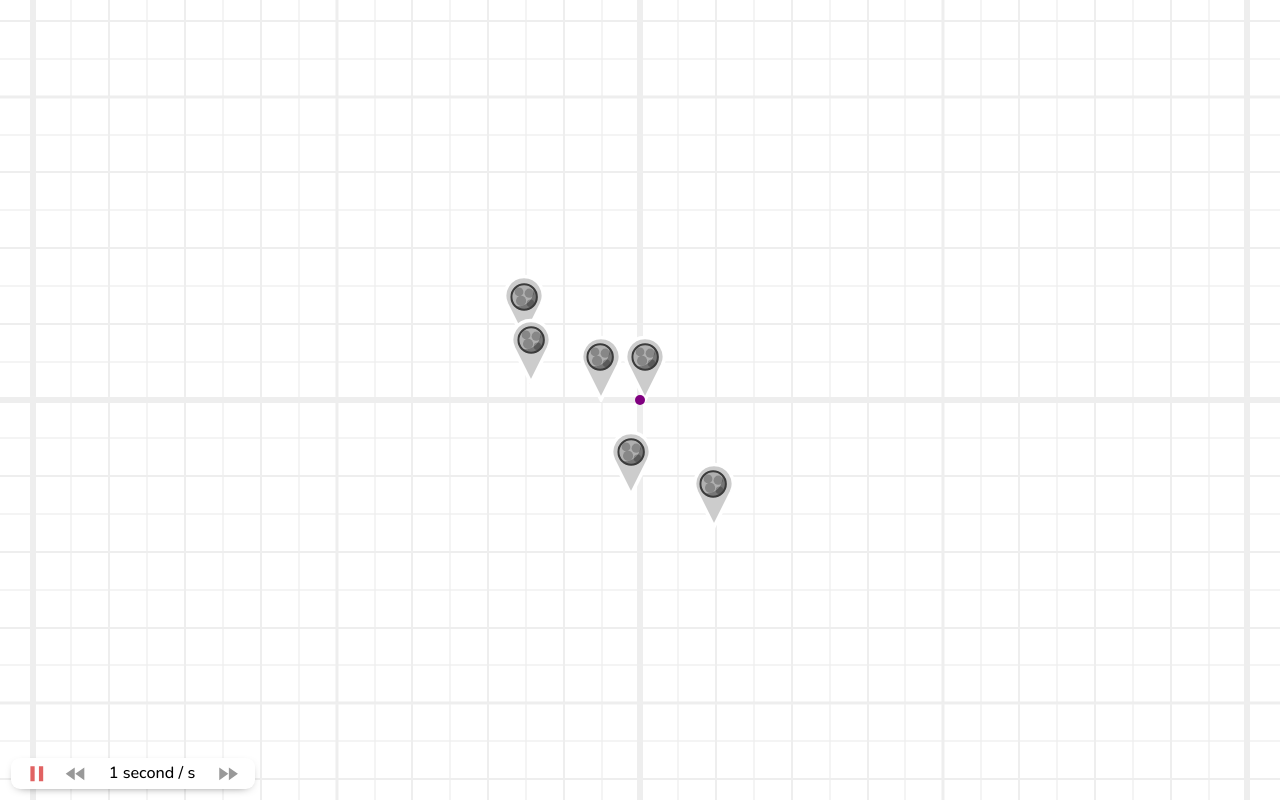
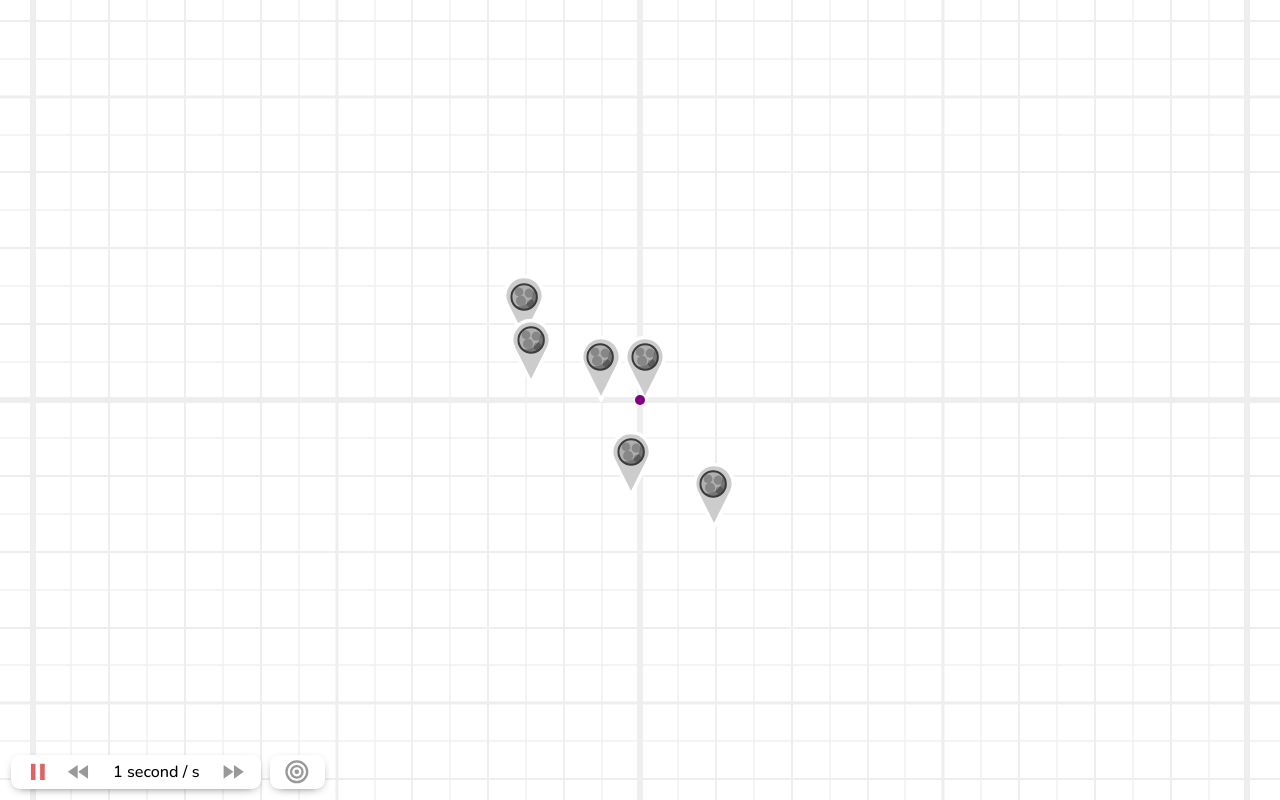
Before and after one commit to dirckvdende/gravity-sim, a Vue app: page / in a window 1280 px wide. Built offline with nearby package versions, Linux system fonts and the light colour scheme.

Commit message:
Cleaned up bottom menu code

```diff
--- a/src/App.vue
+++ b/src/App.vue
@@ -1,13 +1,13 @@
 <script setup lang="ts">
     import Map from './map/Map.vue';
-    import SpeedMenu from './menus/speedmenu/SpeedMenu.vue';
     import { useGravitySim } from './sim/sim';
     import Vector2 from './util/Vector2';
     import { computed, ref, useTemplateRef, watch } from 'vue';
+    import BottomSettings from './menus/BottomSettings.vue';
 
-    const speedMenu = useTemplateRef("speed-menu")
+    const bottomSettings = useTemplateRef("bottom-settings")
     const options = computed(() => ({
-        speed: speedMenu.value?.speed ?? 0,
+        speed: bottomSettings.value?.speed ?? 0,
     }))
 
     const { objects, centerOfMass } = useGravitySim(options)
@@ -102,7 +102,7 @@
 
 <template>
     <Map :icons="icons" :paths="history" :dots="[centerOfMass]" />
-    <SpeedMenu ref="speed-menu" />
+    <BottomSettings ref="bottom-settings" />
 </template>
 
 <style lang="scss" module>
--- a/src/menus/speedmenu/SpeedMenu.vue
+++ b/src/menus/BottomSettings.vue
@@ -1,8 +1,11 @@
 <script lang="ts" setup>
-    import { mdiFastForward, mdiRewind, mdiPause, mdiPlay } from '@mdi/js';
-    import SVGIcon from '../SVGIcon.vue';
+    import { mdiFastForward, mdiRewind, mdiPause, mdiPlay, mdiBullseye } from '@mdi/js';
     import { computed, ref } from 'vue';
-    import { useKeyEvent } from '../keyEvent';
+    import { useKeyEvent } from '../util/keyEvent';
+    import MenuSection from './templates/MenuSection.vue';
+    import MenuButton from './templates/MenuButton.vue';
+    import MenuText from './templates/MenuText.vue';
+    import BottomMenu from './templates/BottomMenu.vue';
 
     type Mode = {
         name: string,
@@ -55,19 +58,27 @@
 </script>
 
 <template>
-    <div :class="$style.menu">
-        <button :class="[$style['speed-button'], $style['pause-button'], {
-        [$style.paused]: paused }]" @click="pause">
-            <SVGIcon :path="paused ? mdiPlay : mdiPause" :class="$style.icon" />
-        </button>
-        <button :class="$style['speed-button']" @click="slowDown">
-            <SVGIcon :path="mdiRewind" :class="$style.icon" />
-        </button>
-        <div :class="$style['speed-text']">{{ name }}</div>
-        <button :class="$style['speed-button']" @click="speedUp">
-            <SVGIcon :path="mdiFastForward" :class="$style.icon" />
-        </button>
-    </div>
+    <BottomMenu>
+        <MenuSection>
+            <MenuButton
+                :icon="paused ? mdiPlay : mdiPause"
+                @click="pause"
+                :style="{
+                    '--icon-color': paused ? '#6b8edf' : '#e16262',
+                }" />
+            <MenuButton
+                :icon="mdiRewind"
+                @click="slowDown" />
+            <MenuText>{{ name }}</MenuText>
+            <MenuButton
+                :icon="mdiFastForward"
+                @click="speedUp" />
+        </MenuSection>
+        <MenuSection>
+            <MenuButton
+                :icon="mdiBullseye" />
+        </MenuSection>
+    </BottomMenu>
 </template>
 
 <style lang="scss" module>
--- /dev/null
+++ b/src/menus/templates/BottomMenu.vue
@@ -0,0 +1,55 @@
+<template>
+    <div :class="$style.menu">
+        <slot />
+    </div>
+</template>
+
+<style lang="scss" module>
+    .menu {
+        position: fixed;
+        bottom: .6em;
+        left: .6em;
+        display: flex;
+
+        & > :global(.menu-section) {
+            display: flex;
+            align-items: center;
+            padding: 0 .4em;
+            background-color: white;
+            border-radius: .5em;
+            box-shadow: 0 .15em .6em -.35em black;
+            user-select: none;
+
+            &:not(:last-child) { margin-right: .5em; }
+
+            & > :global(.menu-button) {
+                background-color: transparent;
+                border: none;
+                cursor: pointer;
+                font-size: .8em;
+                --icon-color: #999;
+
+                :global(.menu-button-icon) {
+                    width: 2em;
+                    height: 2em;
+                    fill: var(--icon-color);
+                }
+
+                &:hover :global(.menu-button-icon) {
+                    fill: color-mix(in srgb, var(--icon-color), #000 20%);
+                }
+
+                :global(.menu-button-text) {
+                    display: none;
+                }
+            }
+
+            & > :global(.menu-text) {
+                width: 7em;
+                text-align: center;
+                font-size: .9em;
+                font-weight: 500;
+            }
+        }
+    }
+</style>
--- /dev/null
+++ b/src/menus/templates/MenuButton.vue
@@ -0,0 +1,22 @@
+<script setup lang="ts">
+    import SVGIcon from './SVGIcon.vue';
+
+    const { icon } = defineProps<{
+        /** Path to the icon of the button */
+        icon?: string,
+    }>()
+
+    const emit = defineEmits<{
+        /** Emitted when the button is clicked */
+        (e: "click", event: PointerEvent): void,
+    }>()
+</script>
+
+<template>
+    <button class="menu-button" @click="(event) => emit('click', event)">
+        <SVGIcon v-if="icon" :path="icon" class="menu-button-icon" />
+        <div class="menu-button-text">
+            <slot />
+        </div>
+    </button>
+</template>
--- /dev/null
+++ b/src/menus/templates/MenuSection.vue
@@ -0,0 +1,5 @@
+<template>
+    <div class="menu-section">
+        <slot />
+    </div>
+</template>
--- /dev/null
+++ b/src/menus/templates/MenuText.vue
@@ -0,0 +1,5 @@
+<template>
+    <div class="menu-text">
+        <slot />
+    </div>
+</template>
```
Also changed, not shown: src/menus/templates/SVGIcon.vue (renamed from src/menus/SVGIcon.vue), src/util/keyEvent.ts (renamed from src/menus/keyEvent.ts).
